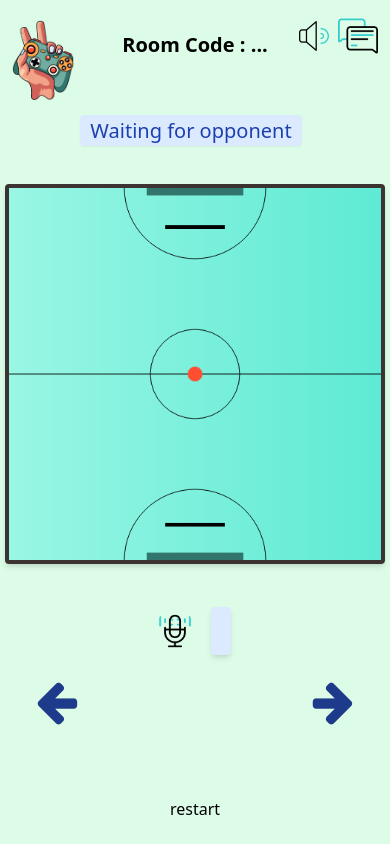
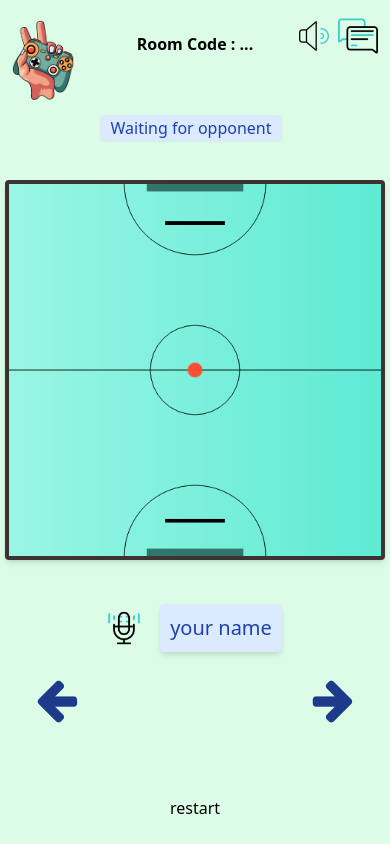
Before and after one commit to jasmeetsingh3206/pingpong, a Vue app in the folder client/loginPageViews/: page /#/game in a window 390 px wide. Built offline with nearby package versions, Linux system fonts and the light colour scheme; no server answers.

Commit message:
maingame ui

```diff
--- a/client/loginPageViews/src/components/mainGame.vue
+++ b/client/loginPageViews/src/components/mainGame.vue
@@ -2,7 +2,7 @@
 <template>
   <div class="bg-green-100 h-screen flex flex-col items-center justify-evenly">
     <div class="flex justify-center">
-      <span class="font-semibold text-xl mt-2">Room Code : {{ code }}</span>
+      <span class="font-semibold lg:text-xl mt-2">Room Code : {{ code }}</span>
     </div>
 
     <div>
@@ -16,7 +16,7 @@
     </div>
     <div class="flex justify-center mt-3 h-fit">
       <div>
-        <span class="bg-blue-100 shadow-sm text-blue-800 text-xl h-fit font-medium mr-2 px-2.5 py-0.5 rounded">
+        <span class="bg-blue-100 shadow-sm text-blue-800 lg:text-xl h-fit font-medium mr-2 px-2.5 py-0.5 rounded">
           {{ Store.opponentName }}
         </span>
       </div>
@@ -30,7 +30,7 @@
       </div>
     </div>
     <hollow-dots-spinner v-if="Store.clientcount == 1" :animation-duration="1000" :dot-size="15" :dots-num="3"
-      color="#3d8ab5" class="mt-2"/>
+      color="#3d8ab5" class="mt-2" />
     <canvas v-if="this.Store.havecode == '5iztui'" ref="canvas"
       class="rounded bg-gradient-to-r from-teal-200 to-teal-300 m-auto mt-6 mb-4 border-black z-10 cust shadow-md h-[45dvh] lg:h-[63dvh]"
       height="500" width="500"></canvas>
@@ -52,8 +52,7 @@
       <EmojiPicker v-if="Store.showEmojiPicker" @select="showEmoji" class="fixed lg:right-40 z-50 bottom-10"
         disable-skin-tones="true" display-recent="true" native="true" hide-group-icons="true"
         disabled-groups="['animals_nature', 'objects', 'symbols', 'travel_places']" />
-      <button @click="Store.showEmojiPicker = !Store.showEmojiPicker"
-        class="text-2xl ">
+      <button @click="Store.showEmojiPicker = !Store.showEmojiPicker" class="text-2xl ">
         {{ Store.selectedEmoji }}
       </button>
     </div>
@@ -66,10 +65,10 @@
     <button @click="replay">restart</button>
     <chatBox v-if="showChat" class="h-12 lg:h-25 m-5 absolute top-16 right-0  lg:right-2 z-50 " />
     <div class="absolute flex gap-1 top-4 right-3 ">
-      <img v-if="!soundFlag" @click="soundFlag = !soundFlag" src="../images/mute.gif" class="h-10 lg:h-12 lg:m-2 " />
-      <img v-if="soundFlag" @click="soundFlag = !soundFlag" src="../images/sound.gif" class="h-10 lg:h-12 lg:m-2" />
-      <img v-if="!showChat" @click="showChat = !showChat" src="../images/chat.png" class="h-10  lg:h-10 lg:m-3 lg:ml-0" />
-      <img v-if="showChat" @click="showChat = !showChat" src="../images/chat.gif" class="h-12 lg:h-12 lg:m-2 lg:ml-0" />
+        <img v-if="!soundFlag" @click="soundFlag = !soundFlag" src="../images/mute.gif" class="h-10 lg:h-12 lg:m-2 " />
+        <img v-if="soundFlag" @click="soundFlag = !soundFlag" src="../images/sound.gif" class="h-10 lg:h-12 lg:m-2" />
+        <img v-if="!showChat" @click="showChat = !showChat" src="../images/chat.png" class="h-10  lg:h-10 lg:m-3 lg:ml-0" />
+        <img v-if="showChat" @click="showChat = !showChat" src="../images/chat.gif" class="h-12 lg:h-12 lg:m-2 lg:ml-0" />
 
     </div>
   </div>
@@ -506,6 +505,13 @@ export default {
 </script>
 
 <style scoped>
+
+.fade-enter-active, .fade-leave-active {
+  transition: opacity .1s;
+}
+.fade-enter, .fade-leave-to /* .fade-leave-active below version 2.1.8 */ {
+  opacity: 0;
+}
 .flipimage {
   -webkit-transform: scaleX(-1);
   transform: scaleX(-1);
--- a/client/loginPageViews/src/store/havecode.js
+++ b/client/loginPageViews/src/store/havecode.js
@@ -6,7 +6,7 @@ export const useMyStore = defineStore('myStore', {
     clientcount: 0,
     socketid: '',
     restart: false,
-    myName: null,
+    myName: 'your name',
     opponentName: 'Waiting for opponent',
     selectedEmoji:null,
     opponentEmoji: null,
```
